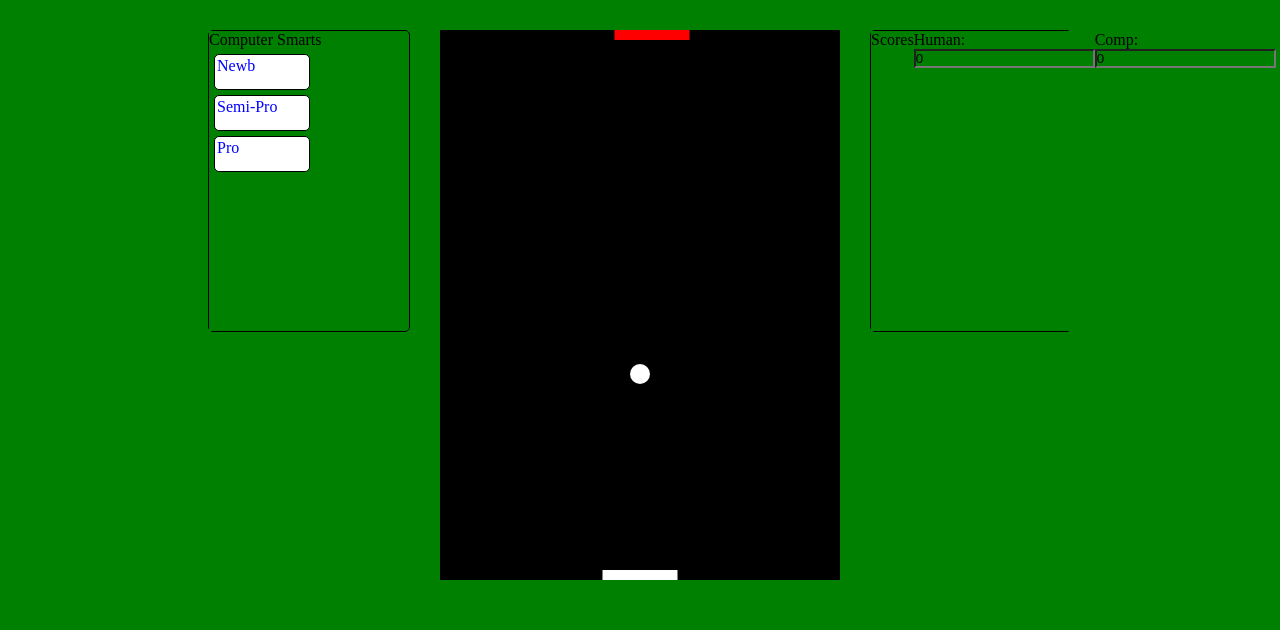
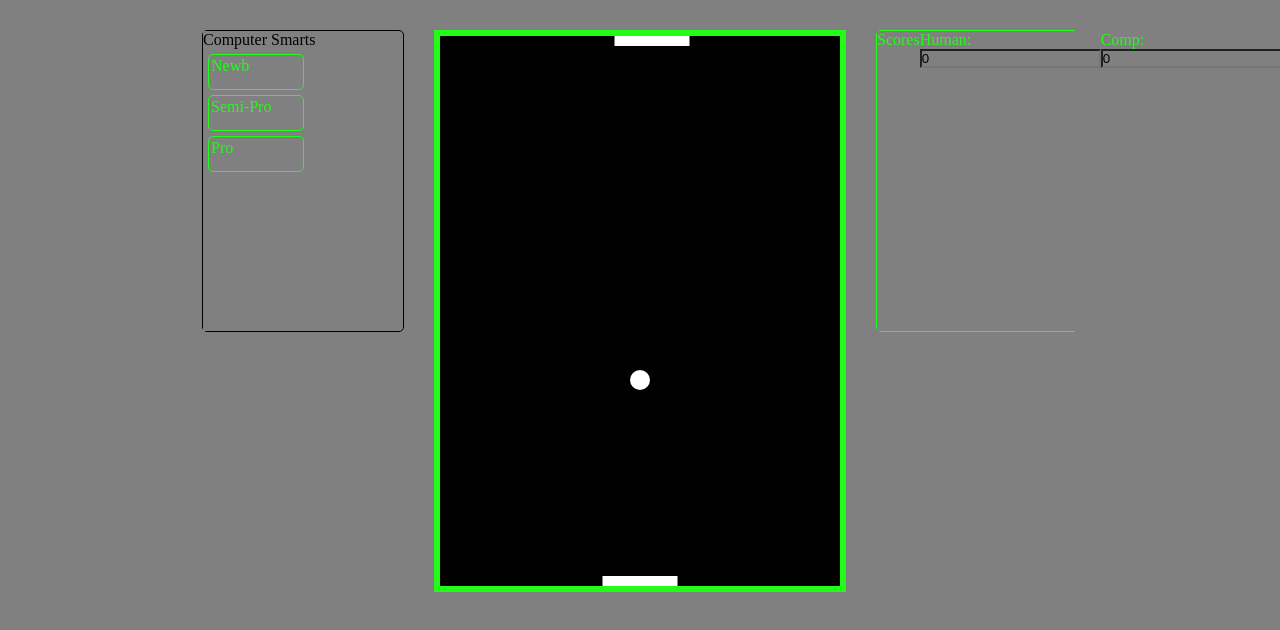
Before and after one commit to ksavransky/SuperPong, a plain HTML site: page index.html in a window 1280 px wide. Drawn offline with Linux system fonts and the light colour scheme.

Commit message:
new colors

```diff
--- a/superpong.css
+++ b/superpong.css
@@ -1,7 +1,7 @@
 * {
   padding: 0;
   margin: 0;
-  background-color: green;
+  background-color: grey;
   /*background-image: url("http://res.cloudinary.com/ksavransky/image/upload/v1473812091/pong10_iiz8pn.jpg");*/
 }
 
@@ -16,6 +16,7 @@ canvas {
   margin-top: 30px;
   padding-left: 0;
   padding-right: 0;
+  border: 6px solid #23fb18;
 }
 
 #control-box{
@@ -33,9 +34,9 @@ canvas {
   height: 30px;
   width: 90px;
   border-radius: 5px;
-  border: 1px solid black;
-  color: blue;
-  background: white;
+  border: 1px solid #23fb18;
+  color: #23fb18;
+  background: #black;
   cursor: pointer;
   padding: 2px;
   margin: 5px;
@@ -49,5 +50,6 @@ canvas {
   margin-left: 30px;
   margin-top: 30px;
   border-radius: 5px;
-  border: 1px solid black;
+  border: 1px solid #23fb18;
+  color: #23fb18;
 }
--- a/superpong.js
+++ b/superpong.js
@@ -52,7 +52,7 @@ function drawPaddle() {
 function drawCompPaddle() {
     ctx.beginPath();
     ctx.rect(compPaddleX, 0, paddleWidth, paddleHeight);
-    ctx.fillStyle = "red";
+    ctx.fillStyle = "white";
     ctx.fill();
     ctx.closePath();
 }
```
